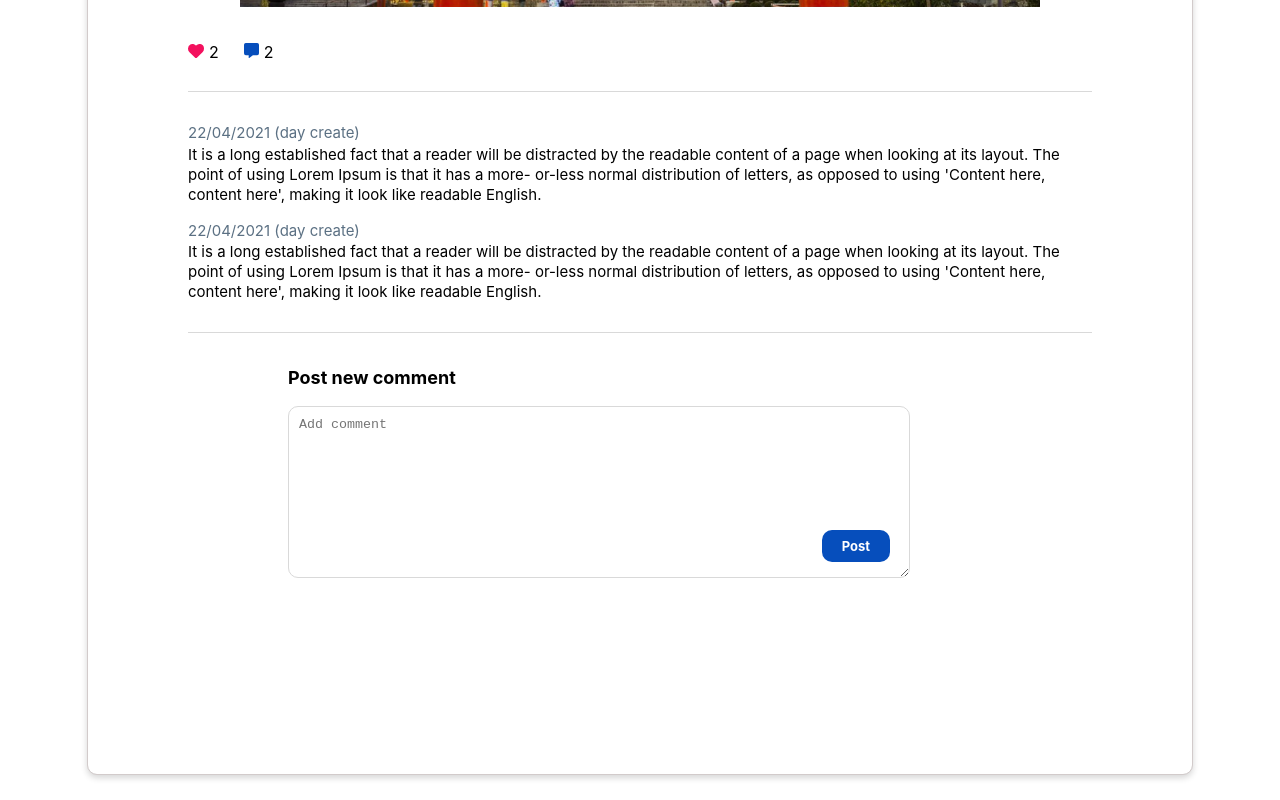
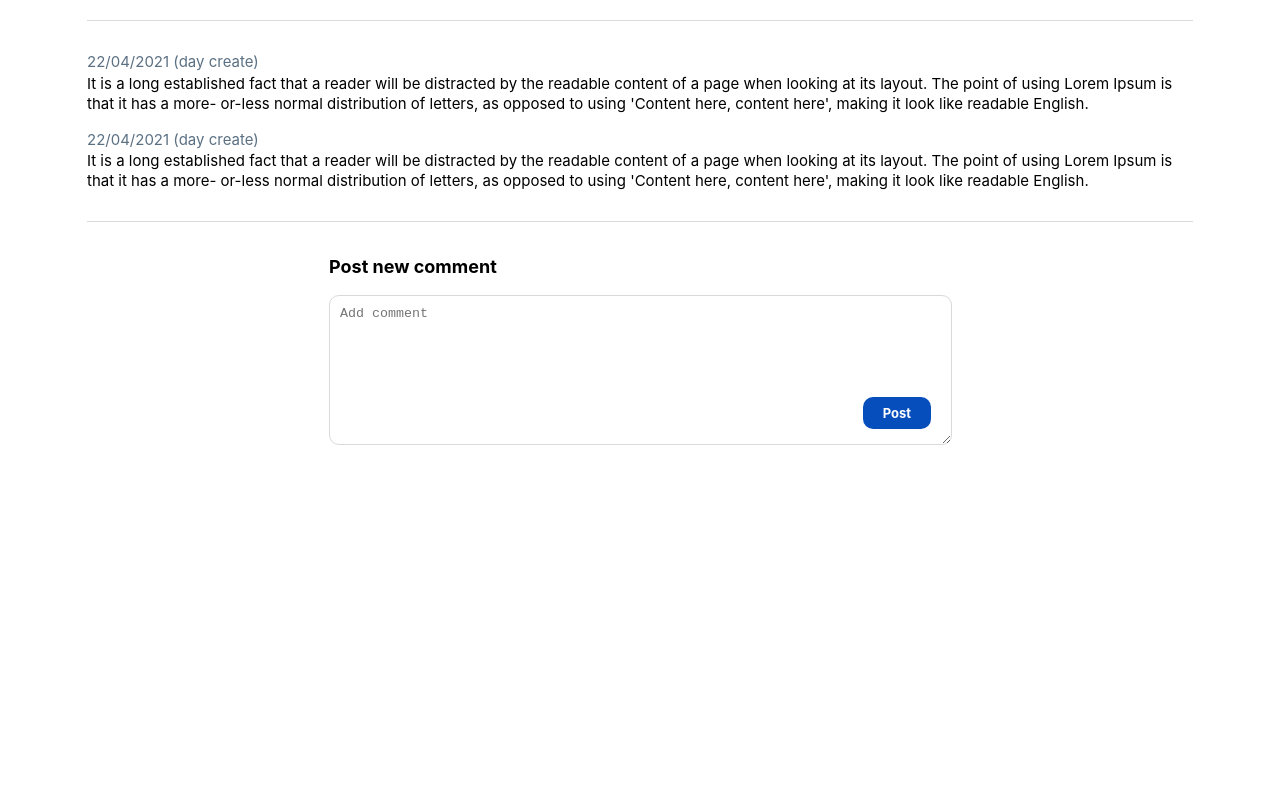
Before and after one commit to Tea-2003/Challege_ListSocialCard, a React (Create React App) app: page /detail in a window 1280 px wide. Shown: the part 670-1470 px from the top of the page. After the commit the page ends 1175 px from the top, so only its background shows below. Built offline with nearby package versions, Linux system fonts and the light colour scheme.

Commit message:
update all code

```diff
--- a/src/Components/Card/index.jsx
+++ b/src/Components/Card/index.jsx
@@ -14,8 +14,10 @@ const customStyles = {
     marginRight: "-50%",
     transform: "translate(-50%, -50%)",
     padding: "0px",
-    border: "0px",
+    border: "none",
     background: "none",
+    boxshadow: "none",
+    overflow: "initial",
   },
 };
 
@@ -38,16 +40,11 @@ const Card = () => {
   function closeDeleteModal() {
     setModalDeleteIsOpen(false);
   }
-  function handleCardClick(isEditOrDelete) {
-    if (!isEditOrDelete) {
-      window.location.href = "/Detail";
-    }
-  }
 
   return (
     <div>
       <Nav />
-      <a href="/Detail">
+
       <div className={styles.cards}>
         <Modal
           isOpen={modalIsOpen}
@@ -67,13 +64,9 @@ const Card = () => {
           <ModalDelete closeModal={closeDeleteModal}></ModalDelete>
         </Modal>
 
-          <div
-            className={styles.cardItem}
-            onClick={() => {
-              window.location.href = "/Detail";
-            }}
-          >
+        <div className={styles.cardItem}>
           <div className={styles.item}>
+            <a href="/Detail">
               <div className={styles.avata}>
                 <img src="./images/avt_person.svg" alt="a" />
               </div>
@@ -81,6 +74,7 @@ const Card = () => {
                 <div className={styles.name}>Phu</div>
                 <div className={styles.date}>14/07/2023</div>
               </div>
+            </a>
             <div className={styles.iconED}>
               <div className={styles.edit}>
                 <img
@@ -98,6 +92,7 @@ const Card = () => {
               </div>
             </div>
           </div>
+          <a href="/Detail">
             <div className={styles.subTitle}>
               It is a long established fact that a reader will be distracted by
               the readable content of a page when looking at its layout.
@@ -105,10 +100,12 @@ const Card = () => {
             <div className={styles.images}>
               <img src="./images/img_cat.svg" alt="image" />
             </div>
+          </a>
         </div>
 
         <div className={styles.cardItem}>
           <div className={styles.item}>
+            <a href="/Detail">
               <div className={styles.avata}>
                 <img src="./images/avt_veren.svg" alt="a" />
               </div>
@@ -116,6 +113,8 @@ const Card = () => {
                 <div className={styles.name}>Varen</div>
                 <div className={styles.date}>14/07/2023</div>
               </div>
+            </a>
+
             <div className={styles.iconED}>
               <div className={styles.edit}>
                 <img
@@ -133,6 +132,7 @@ const Card = () => {
               </div>
             </div>
           </div>
+          <a href="/Detail">
             <div className={styles.subTitle}>
               Lập một form để tạo mới 1 Social Card , trong card sẽ chứa các
               thông tin: Avatar, Name, Description, Image
@@ -140,10 +140,12 @@ const Card = () => {
             <div className={styles.images}>
               <img src="./images/img_baby.svg" alt="image" />
             </div>
+          </a>
         </div>
 
         <div className={styles.cardItem}>
           <div className={styles.item}>
+            <a href="/Detail">
               <div className={styles.avata}>
                 <img src="./images/avt_mio.svg" alt="mio" />
               </div>
@@ -151,6 +153,8 @@ const Card = () => {
                 <div className={styles.name}>Mio</div>
                 <div className={styles.date}>14/07/2023</div>
               </div>
+            </a>
+
             <div className={styles.iconED}>
               <div className={styles.edit}>
                 <img
@@ -168,6 +172,7 @@ const Card = () => {
               </div>
             </div>
           </div>
+          <a href="/Detail">
             <div className={styles.subTitle}>
               Next, you select one property. It doesn’t matter which one you
               choose, yet it’s best to pick one that seems totally unrelated to
@@ -176,9 +181,9 @@ const Card = () => {
             <div className={styles.images}>
               <img src="./images/img_elephant.svg" alt="image" />
             </div>
+          </a>
         </div>
       </div>
-      </a>
     </div>
   );
 };
--- a/src/Components/Card/style.module.css
+++ b/src/Components/Card/style.module.css
@@ -9,6 +9,10 @@
 .item {
   display: flex;
   padding-bottom: 15px;
+}
+
+.item a{
+  display: flex;
 }
 .avata {
   padding-right: 15px;
--- a/src/Components/Detail/styles.module.css
+++ b/src/Components/Detail/styles.module.css
@@ -1,10 +1,3 @@
-.cardDetail {
-  background: #ffffff 0% 0% no-repeat padding-box;
-  box-shadow: 0px 3px 6px #00000029;
-  border: 1px solid #d2cbcb;
-  border-radius: 10px;
-  padding: 50px 100px 161px;
-}
 
 .title {
   text-align: center;
@@ -67,7 +60,7 @@
   width: 16px;
 }
 .com {
-  width: 15px;
+  width: 14px;
 }
 .iconComment {
   display: flex;
@@ -85,7 +78,7 @@
   } */
 
 .comment {
-  padding: 31px 100px;
+  padding: 31px 242px;
 }
 .postTile {
   font-size: 18px;
@@ -95,7 +88,7 @@
 }
 
 .addComment textarea {
-  width: 600px;
+  width: 623px;
   height: 150px;
   padding: 10px;
   outline: none;
@@ -111,7 +104,7 @@
   font-weight: bold;
   position: absolute;
   bottom: 20px;
-  right: 102px;
+  right: 20px;
   padding: 8px 20px;
   background: #064ebc;
   color: #ffffff;
--- a/src/Components/ModalAdd/index.jsx
+++ b/src/Components/ModalAdd/index.jsx
@@ -9,7 +9,7 @@ const ModalAdd = ({ closeModal }) => {
         <div className={styles.cardAdd}>
           <div className={styles.bodyCard}>
             <div className={styles.avata}>
-              <div className={styles.avt}>Avata*</div>
+              <div className={styles.avt}>Avatar*</div>
               <div className={styles.uploading}>
                 <img src="./images/icon_arrow.svg" alt="icon_arrow" />
                 <span>Upload image</span>
@@ -18,10 +18,10 @@ const ModalAdd = ({ closeModal }) => {
             <div className={styles.avata}>
               <div className={styles.avt}>Name*</div>
               <div className={styles.uploading}>
-                <input type="text" />
+                <input type="text"></input>
               </div>
             </div>
-            <div className={styles.avata}>
+            <div className={styles.avataTextarea}>
               <div className={styles.avt}>Description*</div>
               <div className={styles.uploadingTextarea}>
                 <textarea type="text" defaultValue={""} />
--- a/src/Components/ModalAdd/style.module.css
+++ b/src/Components/ModalAdd/style.module.css
@@ -1,6 +1,7 @@
 .modal {
+  width: 100%;
   color: #ffffff;
-  margin: 20px 296px;
+  padding: 24px 58px;
   background: #ffffff 0% 0% no-repeat padding-box;
   box-shadow: 0px 3px 6px #00000029;
   border: 1px solid #d2cbcb;
@@ -13,17 +14,19 @@
   font-size: 20px;
   font-weight: bold;
   line-height: 27px;
-  font-family: Segoe UI, bold;
-  padding-top: 25px;
-}
-.cardAdd {
-  padding: 40px 45px 25px;
+  margin-bottom: 40px;
 }
 .bodyCard {
   border-bottom: 1px solid #d9d9d9;
   margin-bottom: 20px;
 }
 .avata {
+  display: flex;
+  align-items: center;
+  margin-bottom: 20px;
+  gap: 46px;
+}
+.avataTextarea {
   display: flex;
   align-items: center;
   margin-bottom: 20px;
@@ -36,7 +39,6 @@
 }
 
 .uploading {
-  padding-left: 46px;
   width: 100%;
 }
 img {
@@ -51,19 +53,20 @@ img {
 }
 
 .uploading input {
-  padding: 9px 78px;
+  width: 100%;
+  box-sizing: border-box;
+  padding: 10px;
   outline: none;
-  color: #ffffff;
   border: 1px solid#D9D9D9;
   border-radius: 5px;
 }
 .uploadingTextarea {
-  padding-left: 15px;
+  padding-left: 10px;
   width: 100%;
 }
 textarea {
-  padding: 9px 74px;
-  color: #ffffff;
+  width: 100%;
+  box-sizing: border-box;
   border: 1px solid#D9D9D9;
   outline: none;
   border-radius: 5px;
--- a/src/Components/Nav/index.jsx
+++ b/src/Components/Nav/index.jsx
@@ -12,8 +12,10 @@ const customStyles = {
     marginRight: "-50%",
     transform: "translate(-50%, -50%)",
     padding: "0px",
-    border: "0px",
+    border: "none",
     background: "none",
+    boxShadow: "none",
+    overflow: "initial",
   },
 };
 const Nav = () => {
```
Lines whose indentation alone changed are shown as unchanged.
